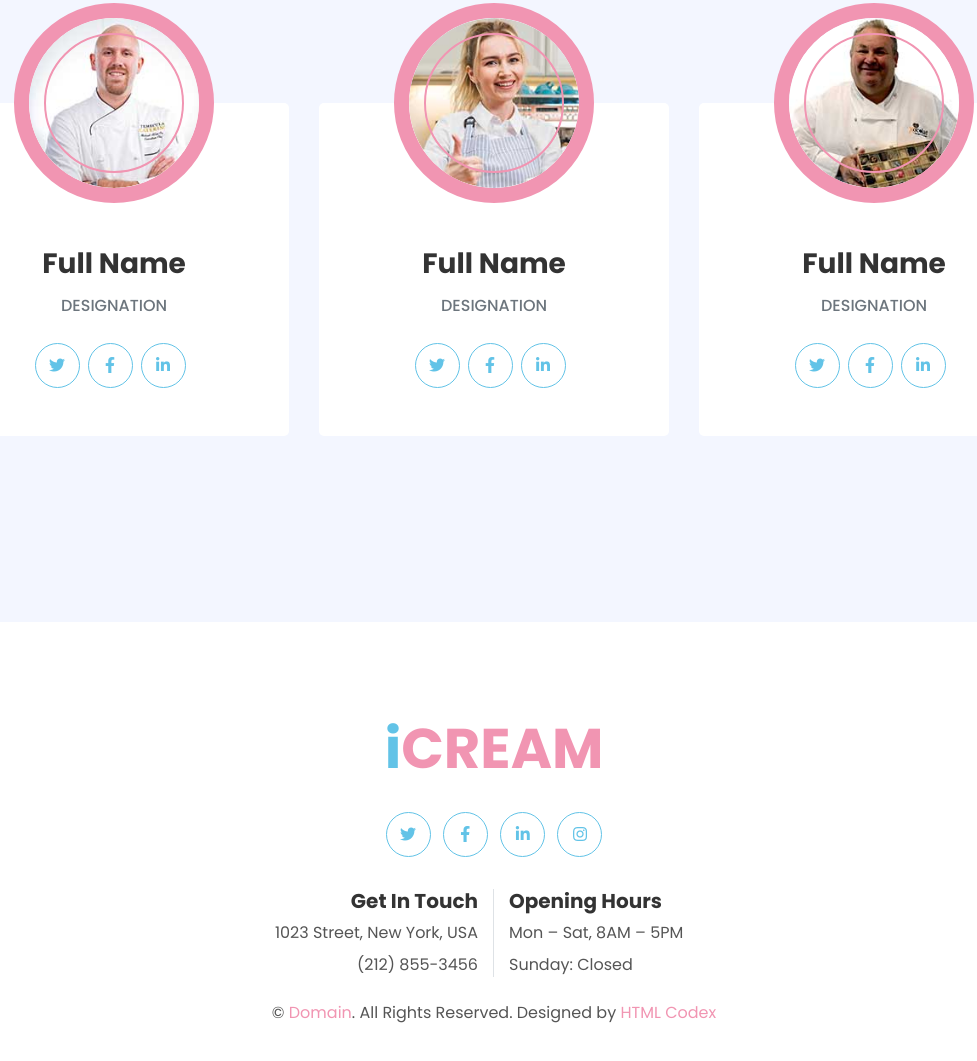
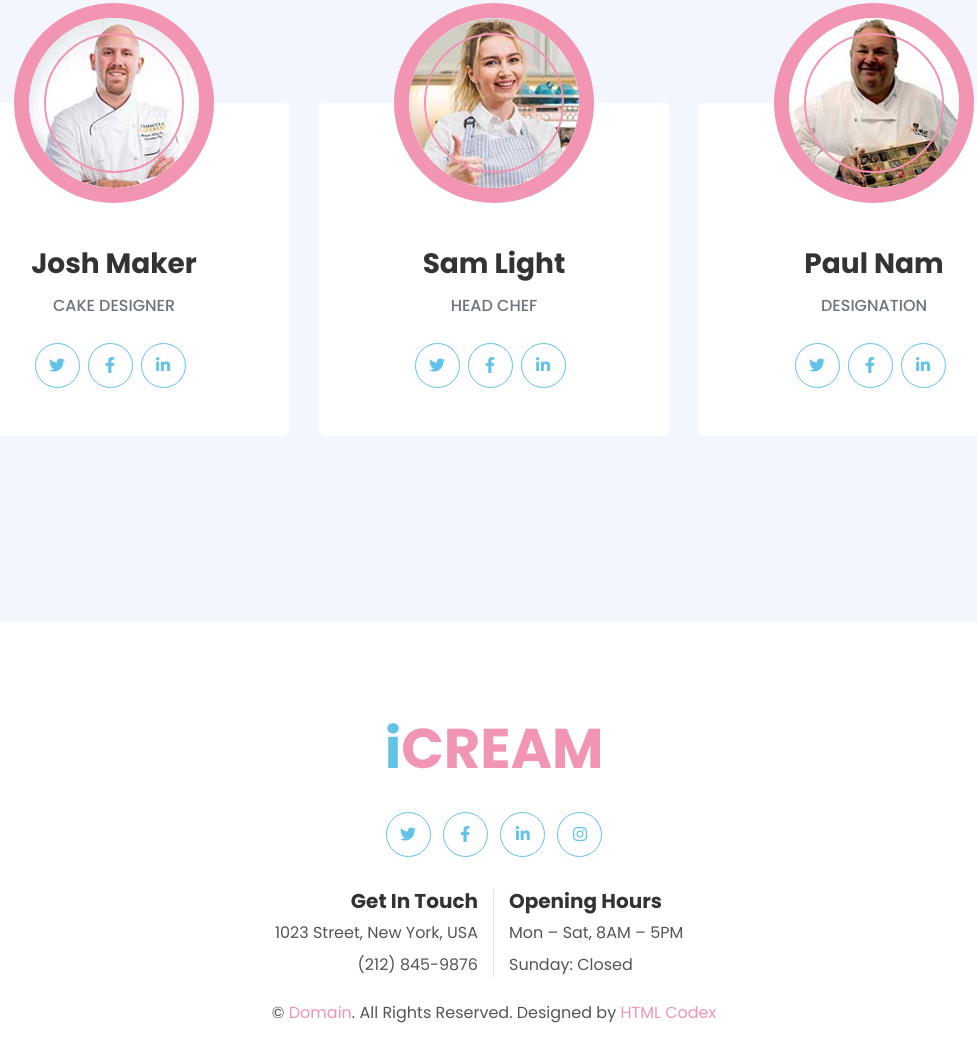
Before and after one commit to Mikkel8/Web-Const, a plain HTML site: page about.html in a window 1280 px wide. Shown: the part 1649-2710 px from the top of the page, without its empty margins (146-1123 px from the left). Drawn offline with nearby package versions, Linux system fonts and the light colour scheme.

Commit message:
more personalizations

```diff
--- a/about.html
+++ b/about.html
@@ -115,13 +115,13 @@
         <div class="container py-5">
             <div class="row justify-content-center">
                 <div class="col-lg-7">
-                    <h1 class="section-title position-relative text-center mb-5">Traditional & Delicious Ice Cream Since 1950</h1>
+                    <h1 class="section-title position-relative text-center mb-5">Traditional & Delicious Ice Cream Since 1955</h1>
                 </div>
             </div>
             <div class="row">
                 <div class="col-lg-4 py-5">
                     <h4 class="font-weight-bold mb-3">About Us</h4>
-                    <h5 class="text-muted mb-3">Eos kasd eos dolor vero vero, lorem stet diam rebum. Ipsum amet sed vero dolor sea</h5>
+                    <h5 class="text-muted mb-3">Delicious eos dolor vero vero, lorem stet diam rebum. Tasty amet sed vero dolor sea</h5>
                     <p>Takimata sed vero vero no sit sed, justo clita duo no duo amet et, nonumy kasd sed dolor eos diam lorem eirmod. Amet sit amet amet no. Est nonumy sed labore eirmod sit magna. Erat at est justo sit ut. Labor diam sed ipsum et eirmod</p>
                     <a href="" class="btn btn-secondary mt-2">Learn More</a>
                 </div>
@@ -161,8 +161,8 @@
                                 <img class="rounded-circle w-100 h-100" src="img/team-1.jpg" style="object-fit: cover;">
                             </div>
                             <div class="position-relative text-center bg-light rounded px-4 py-5" style="margin-top: -100px;">
-                                <h3 class="font-weight-bold mt-5 mb-3 pt-5">Full Name</h3>
-                                <h6 class="text-uppercase text-muted mb-4">Designation</h6>
+                                <h3 class="font-weight-bold mt-5 mb-3 pt-5">Josh Maker</h3>
+                                <h6 class="text-uppercase text-muted mb-4">Cake Designer</h6>
                                 <div class="d-flex justify-content-center pt-1">
                                     <a class="btn btn-outline-secondary btn-social mr-2" href="#"><i class="fab fa-twitter"></i></a>
                                     <a class="btn btn-outline-secondary btn-social mr-2" href="#"><i class="fab fa-facebook-f"></i></a>
@@ -175,8 +175,8 @@
                                 <img class="rounded-circle w-100 h-100" src="img/team-2.jpg" style="object-fit: cover;">
                             </div>
                             <div class="position-relative text-center bg-light rounded px-4 py-5" style="margin-top: -100px;">
-                                <h3 class="font-weight-bold mt-5 mb-3 pt-5">Full Name</h3>
-                                <h6 class="text-uppercase text-muted mb-4">Designation</h6>
+                                <h3 class="font-weight-bold mt-5 mb-3 pt-5">Sam Light</h3>
+                                <h6 class="text-uppercase text-muted mb-4">Head Chef</h6>
                                 <div class="d-flex justify-content-center pt-1">
                                     <a class="btn btn-outline-secondary btn-social mr-2" href="#"><i class="fab fa-twitter"></i></a>
                                     <a class="btn btn-outline-secondary btn-social mr-2" href="#"><i class="fab fa-facebook-f"></i></a>
@@ -189,7 +189,7 @@
                                 <img class="rounded-circle w-100 h-100" src="img/team-3.jpg" style="object-fit: cover;">
                             </div>
                             <div class="position-relative text-center bg-light rounded px-4 py-5" style="margin-top: -100px;">
-                                <h3 class="font-weight-bold mt-5 mb-3 pt-5">Full Name</h3>
+                                <h3 class="font-weight-bold mt-5 mb-3 pt-5">Paul Nam</h3>
                                 <h6 class="text-uppercase text-muted mb-4">Designation</h6>
                                 <div class="d-flex justify-content-center pt-1">
                                     <a class="btn btn-outline-secondary btn-social mr-2" href="#"><i class="fab fa-twitter"></i></a>
@@ -240,7 +240,7 @@
                         <div class="col-sm-6 text-center text-sm-right border-right mb-3 mb-sm-0">
                             <h5 class="font-weight-bold mb-2">Get In Touch</h5>
                             <p class="mb-2">1023 Street, New York, USA</p>
-                            <p class="mb-0">(212) 855-3456</p>
+                            <p class="mb-0">(212) 845-9876</p>
                         </div>
                         <div class="col-sm-6 text-center text-sm-left">
                             <h5 class="font-weight-bold mb-2">Opening Hours</h5>
```
Also changed, not shown: contact.html (+2 -2 lines), index.html (+1 -1 lines).
